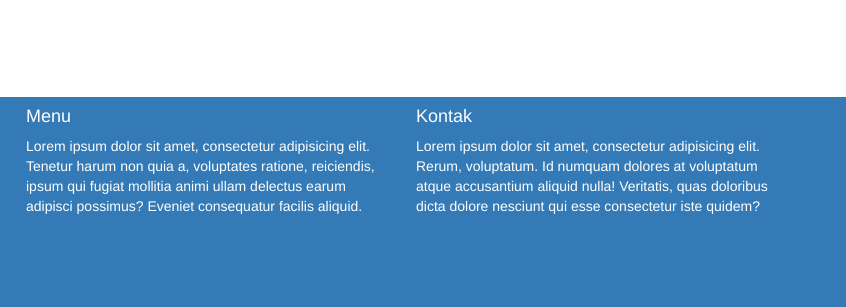
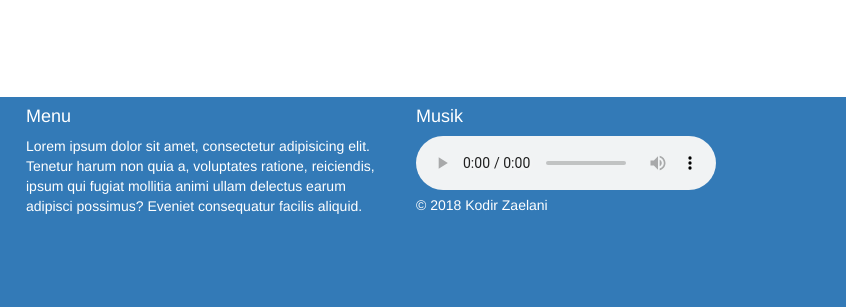
Before and after one commit to kodir78/kodir78.github.io, a plain HTML site: page index.html in a window 1280 px wide. Shown: the part 5119-5426 px from the top of the page, 434-1280 px from the left. Drawn offline with nearby package versions, Linux system fonts and the light colour scheme.

Commit message:
Menambah folder dan audio

```diff
--- a/index.html
+++ b/index.html
@@ -422,8 +422,18 @@
 								Lorem ipsum dolor sit amet, consectetur adipisicing elit. Tenetur harum non quia a, voluptates ratione, reiciendis, ipsum qui fugiat mollitia animi ullam delectus earum adipisci possimus? Eveniet consequatur facilis aliquid.
 							</div>
 							<div class="col-md-4">
-								<h4>Kontak</h4>
-								Lorem ipsum dolor sit amet, consectetur adipisicing elit. Rerum, voluptatum. Id numquam dolores at voluptatum atque accusantium aliquid nulla! Veritatis, quas doloribus dicta dolore nesciunt qui esse consectetur iste quidem?
+								<h4>Musik</h4>
+								<div class="audio">
+									<audio controls>
+										<source src="horse.ogg" type="audio/ogg">
+											<source src="uploads/1bermain.mp3" type="audio/mpeg">
+												Your browser does not support the audio element.
+											</audio>
+										</div>
+										<div id="footer">
+											&copy 2018 Kodir Zaelani
+										</div>
+									</div>
 								</div>
 							</div>
 
```
Also changed, not shown: 1 other file. Lines whose indentation alone changed are shown as unchanged.
